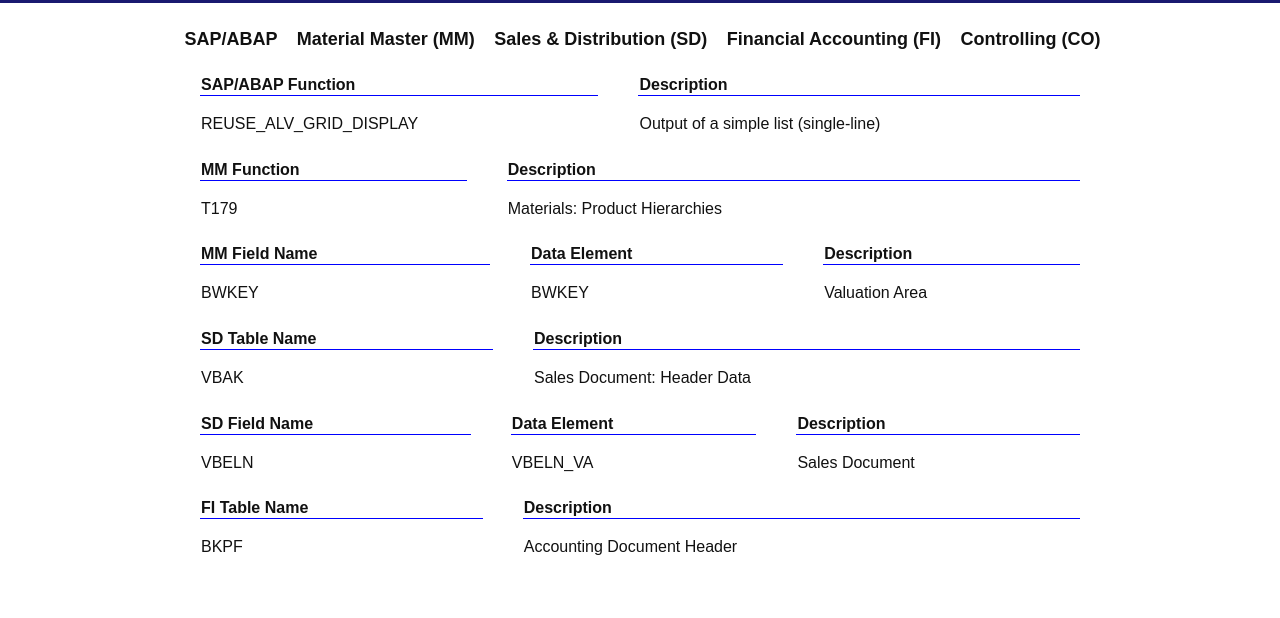
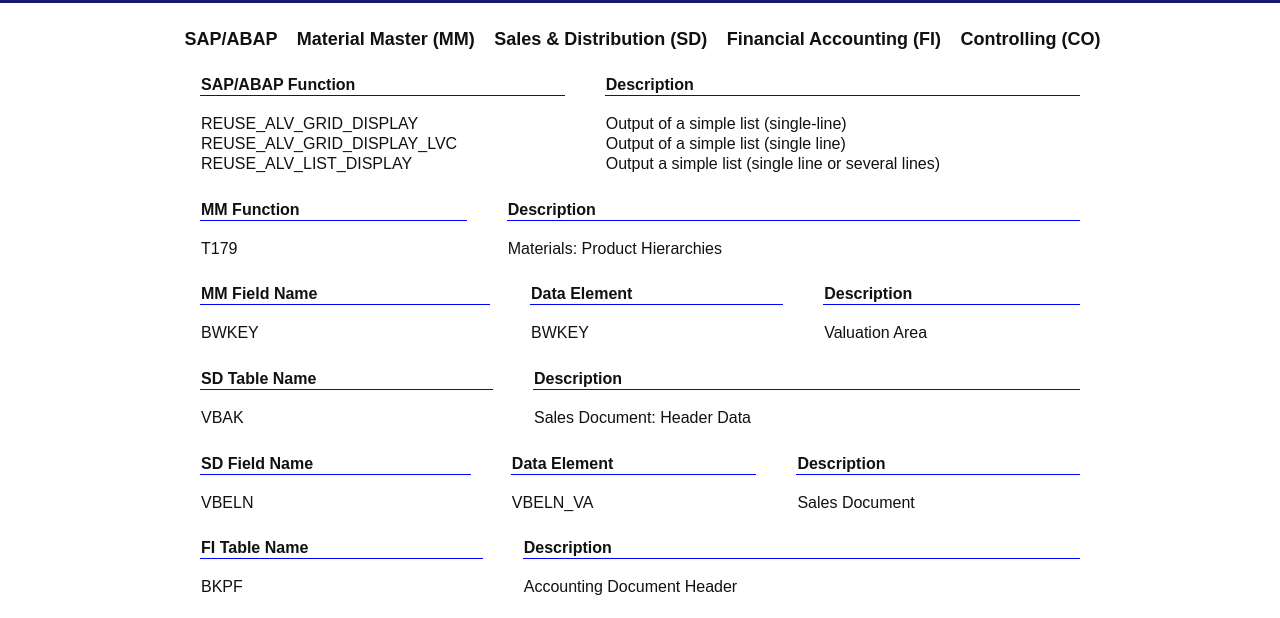
Before and after one commit to drahcirtan/KoderKode, a plain HTML site: page ABAPFunction.html in a window 1280 px wide. Shown: the part 182-800 px from the top of the page. Drawn offline with Linux system fonts and the light colour scheme.

Commit message:
Update ABAPFunction.html

```diff
--- a/ABAPFunction.html
+++ b/ABAPFunction.html
@@ -154,7 +154,16 @@
           <th scope="row">REUSE_ALV_GRID_DISPLAY</th>
           <th>Output of a simple list (single-line)</th>
         </tr>
-      </tbody>
+        <tr>
+            <th scope="row">REUSE_ALV_GRID_DISPLAY_LVC</th>
+            <th>Output of a simple list (single line)</th>
+          </tr>
+          <tr>
+            <th scope="row">REUSE_ALV_LIST_DISPLAY</th>
+            <th>Output a simple list (single line or several lines)</th>
+          </tr>
+
+        </tbody>
     </table>
   </article>
 <!--End of Table of Content for SAP Tables-->
```
